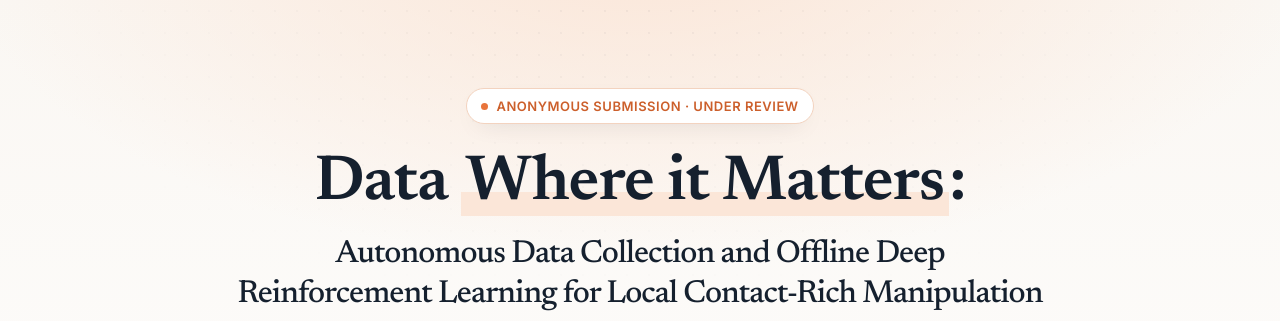
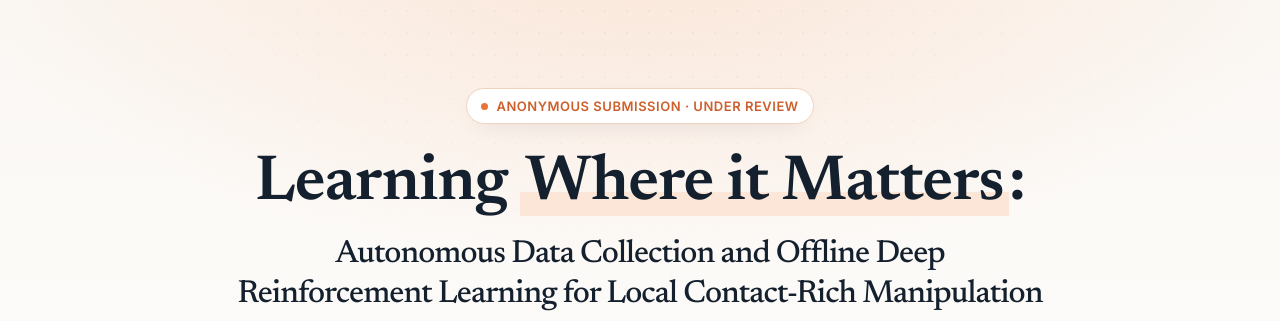
Before and after one commit to learnsyslab/data_and_learning_where_it_matters, a plain HTML site: page index.html in a window 1280 px wide. Shown: the top 321 px of the page. Drawn offline with Linux system fonts and the light colour scheme.

Commit message:
Rename page title to "Learning Where it Matters"
Co-Authored-By: Claude Fable 5.1 <noreply@anthropic.com>

```diff
--- a/index.html
+++ b/index.html
@@ -3,9 +3,9 @@
 <head>
 <meta charset="utf-8">
 <meta name="viewport" content="width=device-width, initial-scale=1">
-<title>Data Where it Matters: Autonomous Data Collection and Offline Deep Reinforcement Learning for Local Contact-Rich Manipulation</title>
+<title>Learning Where it Matters: Autonomous Data Collection and Offline Deep Reinforcement Learning for Local Contact-Rich Manipulation</title>
 <meta name="description" content="We autonomously collect robot data where it matters — at the contact-rich segment of a task — and learn from it with offline deep reinforcement learning. The result is a policy that is robust and generalizable, yet very precise.">
-<meta property="og:title" content="Data Where it Matters: Autonomous Data Collection and Offline Deep Reinforcement Learning for Local Contact-Rich Manipulation">
+<meta property="og:title" content="Learning Where it Matters: Autonomous Data Collection and Offline Deep Reinforcement Learning for Local Contact-Rich Manipulation">
 <meta property="og:description" content="Autonomous data collection and offline DRL where it matters. 96% average success across four contact-rich tasks.">
 <meta property="og:type" content="website">
 <meta property="og:image" content="static/images/posters/long_horizon_task.jpg">
@@ -22,7 +22,7 @@
   <div class="wrap">
     <span class="venue-pill"><span class="dot"></span>Anonymous Submission &middot; Under Review</span>
 
-    <h1 class="title">Data <span class="accent">Where&nbsp;it&nbsp;Matters</span>:<span class="subtitle">Autonomous Data Collection and Offline Deep Reinforcement Learning for Local Contact-Rich Manipulation</span></h1>
+    <h1 class="title">Learning <span class="accent">Where&nbsp;it&nbsp;Matters</span>:<span class="subtitle">Autonomous Data Collection and Offline Deep Reinforcement Learning for Local Contact-Rich Manipulation</span></h1>
 
     <p class="authors">Anonymous Author(s)</p>
     <p class="author-note">Affiliation and author identities withheld for double-blind review</p>
```
Also changed, not shown: 1 other file.
